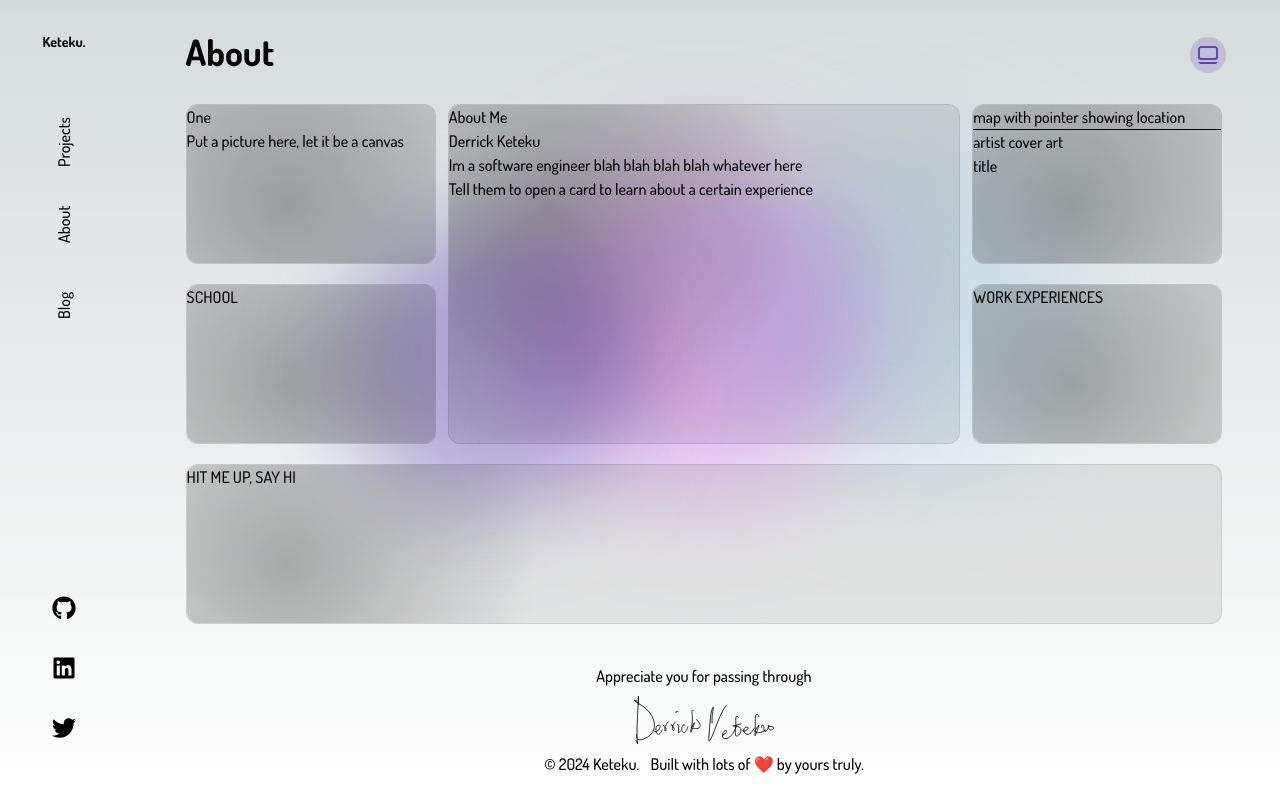
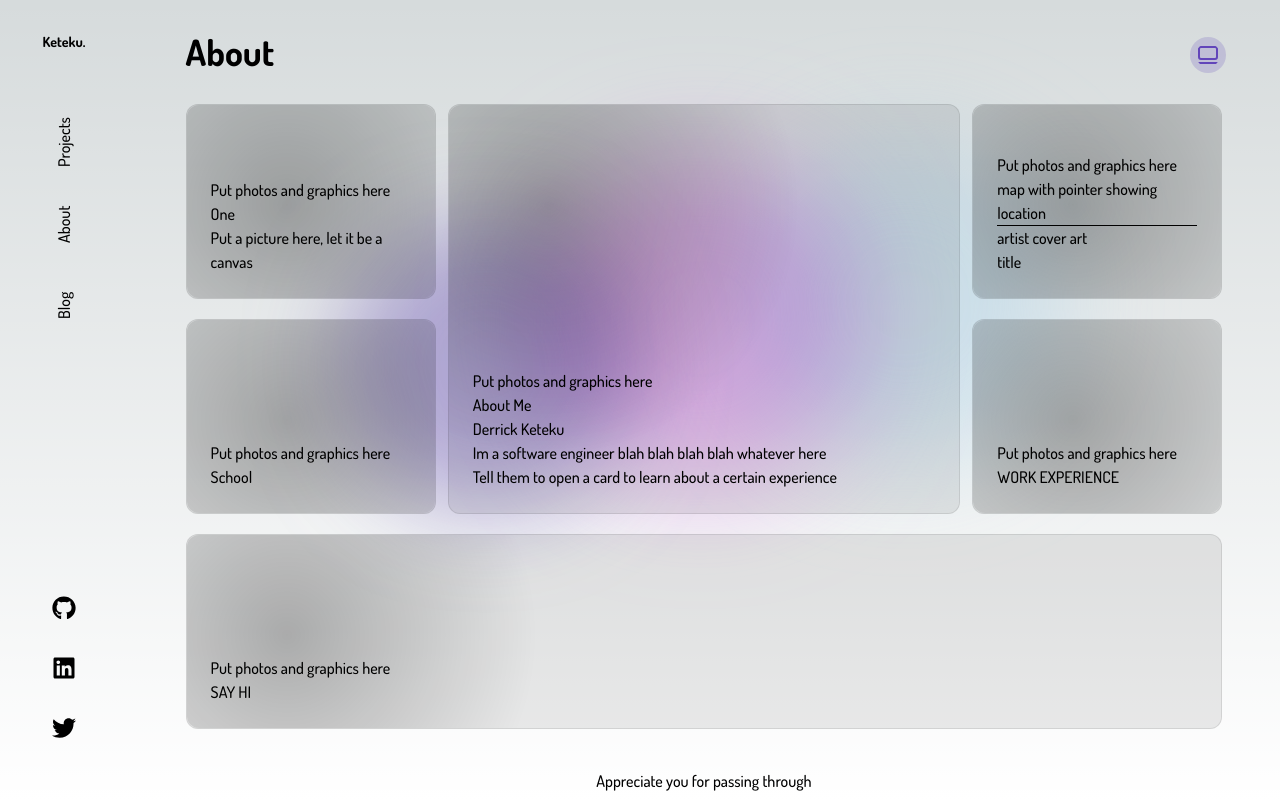
Before and after one commit to Derks14/keteku, a React (Vite) app: page /about in a window 1280 px wide. Built offline with nearby package versions, Linux system fonts and the light colour scheme.

Commit message:
wrapping cards with new displayCard component as a sub card

```diff
--- a/src/routes/_layout/about.tsx
+++ b/src/routes/_layout/about.tsx
@@ -1,6 +1,7 @@
 import { createFileRoute } from '@tanstack/react-router'
 import Wrapper from "@/components/ui/wrapper.tsx";
 import Card from "@/components/ui/card.tsx";
+import { DisplayCard } from "@/components/ui/display_card.tsx";
 
 
 const About = () => {
@@ -8,17 +9,22 @@
     <>
       <Wrapper page="About" row_cols_class="md:grid-cols-4 md:grid-rows-3">
         <Card className="">
-          <div> One </div>
+          <DisplayCard>
+            <div> One</div>
             <div>Put a picture here, let it be a canvas</div>
+          </DisplayCard>
         </Card>
         <Card className="col-span-2 col-start-2 row-span-2 ">
+          <DisplayCard>
             <div>About Me</div>
             <div>Derrick Keteku</div>
             <div>Im a software engineer blah blah blah blah whatever here</div>
             <div>Tell them to open a card to learn about a certain experience </div>
             <div></div>
+          </DisplayCard>
         </Card>
-        <Card>
+        <Card className="">
+          <DisplayCard>
             <div>
               <div>map with pointer showing location</div>
               <div>
@@ -29,12 +35,25 @@
               <div> title</div>
             </div>
             <div></div>
+          </DisplayCard>
         </Card>
 
-        <Card>SCHOOL </Card>
-        <Card>WORK EXPERIENCES</Card>
+        <Card>
+          <DisplayCard>
+            School
+          </DisplayCard>
+        </Card>
+        <Card>
+          <DisplayCard>
+            <div></div>
+            <div>WORK EXPERIENCE</div>
+          </DisplayCard>
+        </Card>
         <Card className="col-span-full">
-          HIT ME UP, SAY HI
+          <DisplayCard>
+            <div></div>
+            <div>SAY HI</div>
+          </DisplayCard>
         </Card>
       </Wrapper>
     </>
--- a/src/routes/_layout/blog.tsx
+++ b/src/routes/_layout/blog.tsx
@@ -1,6 +1,7 @@
 import { createFileRoute } from '@tanstack/react-router'
 import Wrapper from "@/components/ui/wrapper.tsx";
 import Card from "@/components/ui/card.tsx";
+import { DisplayCard } from "@/components/ui/display_card.tsx";
 
 export const Route = createFileRoute('/_layout/blog')({
   component: RouteComponent,
@@ -11,8 +12,10 @@
     <>
       <Wrapper page="Blog" row_cols_class="md:grid-cols-1 md:grid-rows-1">
         <Card>
-          <div>yap</div>
-          <div>yap</div>
+          <DisplayCard>
+            <div>yap</div>
+            <div>yap</div>
+          </DisplayCard>
         </Card>
       </Wrapper>
     </>
--- a/src/routes/_layout/projects.tsx
+++ b/src/routes/_layout/projects.tsx
@@ -1,6 +1,7 @@
 import { createFileRoute } from '@tanstack/react-router'
 import Wrapper from "@/components/ui/wrapper.tsx";
 import Card from "@/components/ui/card.tsx";
+import { DisplayCard } from "@/components/ui/display_card.tsx";
 
 export const Route = createFileRoute('/_layout/projects')({
   component: RouteComponent,
@@ -49,8 +50,10 @@
     <Wrapper page="Projects" row_cols_class="md:grid-cols-4 md:grid-rows-3">
       {projects.map((project) => (
         <Card className="" key={project.id}>
-          <div>aws</div>
-          <div>DEPLOYING KUBENETES</div>
+          <DisplayCard>
+            <div>aws</div>
+            <div>DEPLOYING KUBENETES</div>
+          </DisplayCard>
         </Card>
       ))}
     </Wrapper></>
```
Lines whose indentation alone changed are shown as unchanged.
